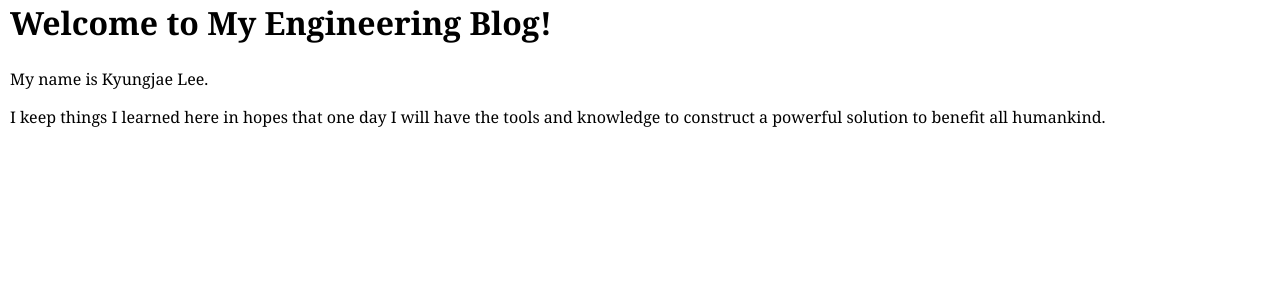
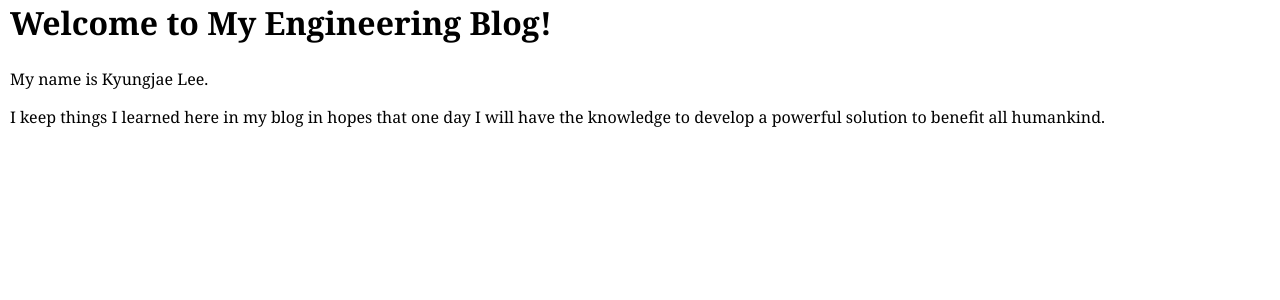
Before and after one commit to kyungjae-lee/kyungjae-lee.github.io, a Jekyll site: the page built from index.html, in a window 1280 px wide. Shown: the part 176-476 px from the top of the page. Built offline with Jekyll 4.4.1, drawn with Linux system fonts in a browser that asks for light colours.

Commit message:
Update 'index.html'

```diff
--- a/index.html
+++ b/index.html
@@ -5,5 +5,5 @@ titleAfter: Kyungjae's Engineering Blog
 
 <h1>Welcome to My Engineering Blog!</h1>
 <p>My name is Kyungjae Lee.<p>
-<p>I keep things I learned here in hopes that one day I will have the tools
-and knowledge to construct a powerful solution to benefit all humankind.</p>
+<p>I keep things I learned here in my blog in hopes that one day I will have
+the knowledge to develop a powerful solution to benefit all humankind.</p>
```
